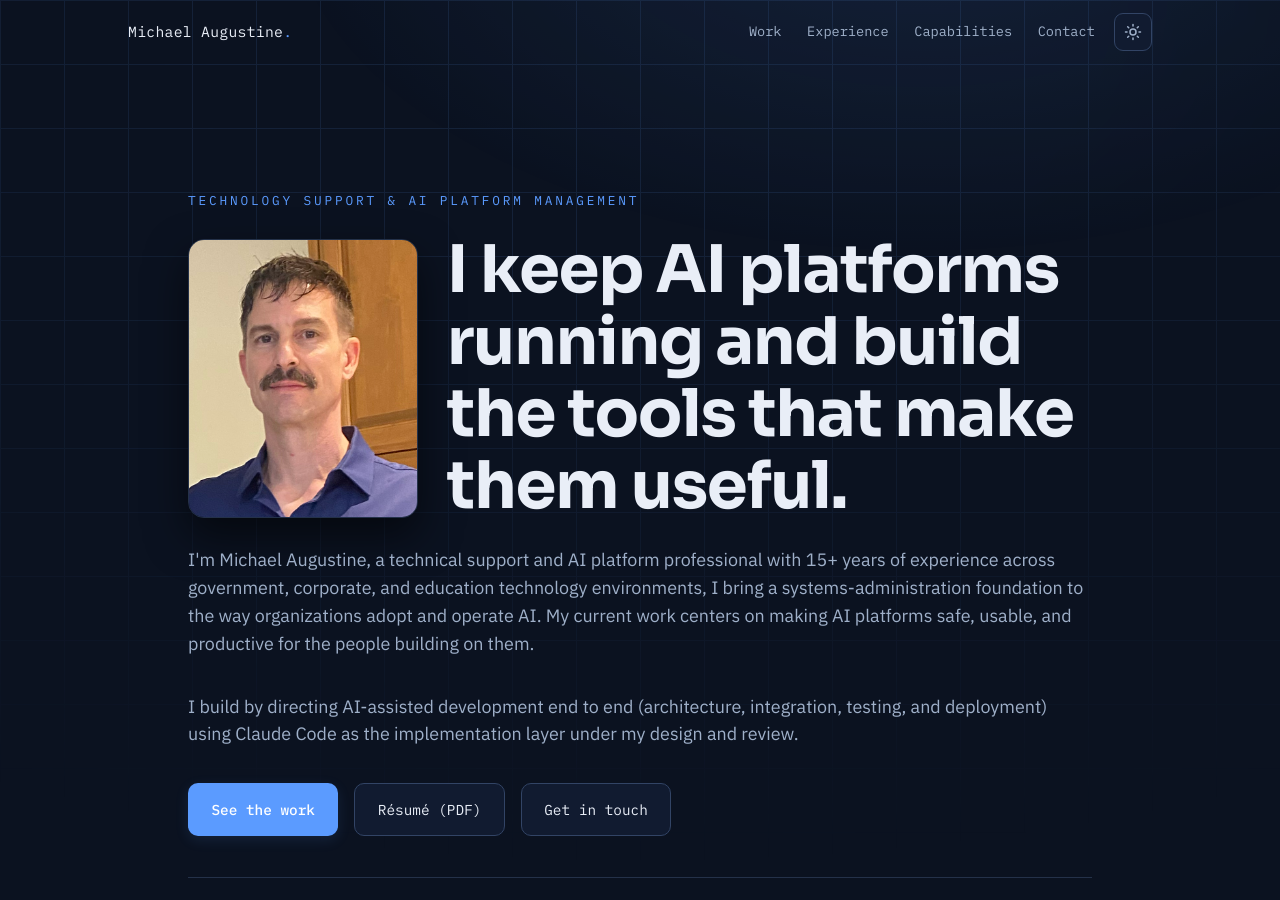
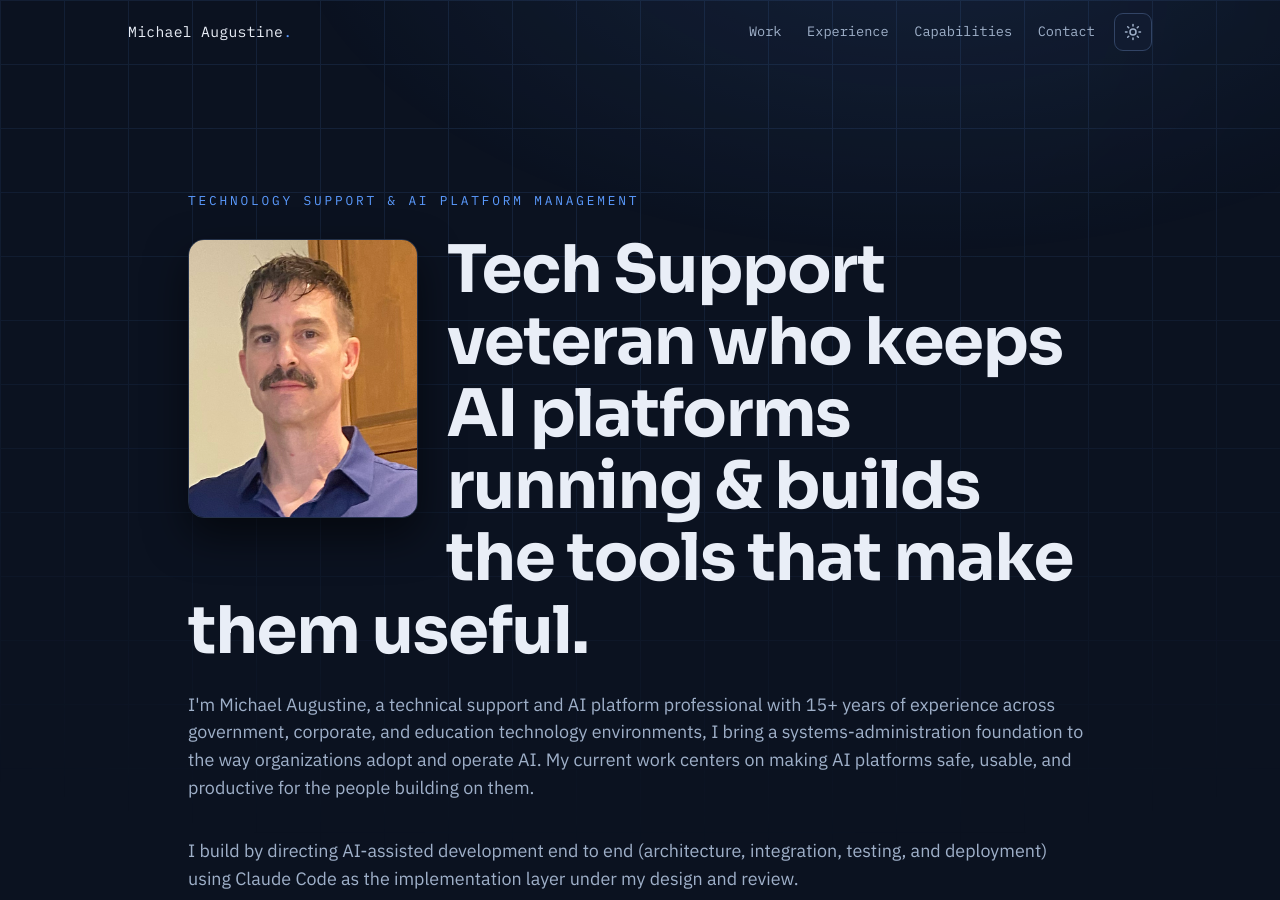
Before and after one commit to augforce/augforce.github.io, a Jekyll site: the page built from index.html, in a window 1280 px wide and 900 px high. Built offline with Jekyll 4.4.1, drawn with Linux system fonts in a browser that asks for light colours.

Commit message:
Hero: reword headline to lead with Tech Support veteran
Co-Authored-By: Claude Fable 5 <noreply@anthropic.com>

```diff
--- a/_includes/hero.html
+++ b/_includes/hero.html
@@ -4,7 +4,7 @@
     <img class="hero__photo" data-reveal
          src="{{ '/assets/img/michael.png' | relative_url }}" width="334" height="406"
          alt="Michael Augustine" loading="eager" decoding="async">
-    <h1 class="hero__title" data-reveal>I keep AI platforms running and build the tools that make them useful.</h1>
+    <h1 class="hero__title" data-reveal>Tech Support veteran who keeps AI platforms running &amp; builds the tools that make them useful.</h1>
     <p class="hero__lead" data-reveal>
       I'm Michael Augustine, a technical support and AI platform professional with 15+ years of
       experience across government, corporate, and education technology environments, I bring a
```
